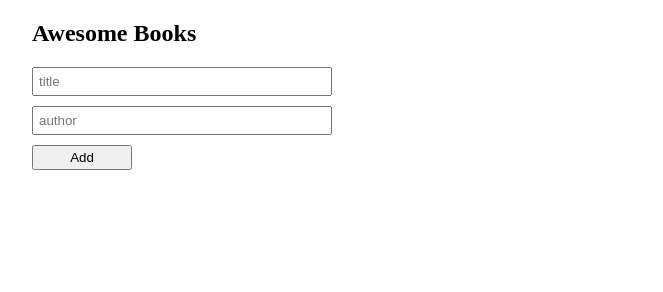
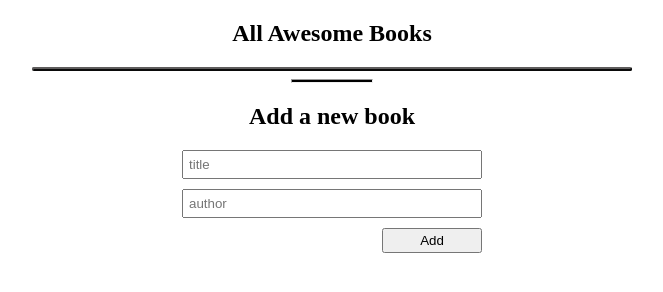
Before and after one commit to PowerLevel9000/Awesome-Books, a website: page index.html in a window 1280 px wide. Shown: the whole page, without its empty margins (308-971 px from the left). Drawn offline with Linux system fonts and the light colour scheme.

Commit message:
layout made as per requirement

```diff
--- a/index.html
+++ b/index.html
@@ -10,16 +10,18 @@
 <body>
     <main>
         <section>
-            <h1>Awesome Books</h1>
+            <h1>All Awesome Books</h1>
             <div class="bookContainer">
 
             </div>
         </section>
+        <hr>
         <section>
+            <h2>Add a new book</h2>
             <form>
                 <input type="text" placeholder="title">
                 <input type="text" placeholder="author">
-                <button class="addBtn">Add</button>
+                <div><button class="addBtn">Add</button></div>
             </form>
         </section>
 
--- a/script.js
+++ b/script.js
@@ -2,12 +2,13 @@ const bookContainer = document.querySelector('.bookContainer');
 const books = JSON.parse(localStorage.getItem('books')) || [];
 books.forEach((book) => {
   bookContainer.innerHTML += `
-  <p>"${book.title}"</p>
-  <p>by ${book.author}</p>
-  <button class="removeBtn" id="${book.id}">Remove</button>
-  <hr>
+  <div class="innerContainer">
+    <p>"${book.title}" by ${book.author}</p>
+    <button class="removeBtn" id="${book.id}">Remove</button>
+  </div>
 `;
 });
+
 const addBook = () => {
   const formData = document.querySelectorAll('input');
   const title = formData[0].value;
--- a/style.css
+++ b/style.css
@@ -3,8 +3,16 @@ body {
   margin: 0 auto;
 }
 
+h1,
+h2 {
+  text-align: center;
+}
+
 hr {
-  margin-bottom: 20px;
+  width: 80px;
+  align-items: center;
+  height: 2px;
+  background-color: black;
 }
 
 form {
@@ -12,6 +20,7 @@ form {
   flex-direction: column;
   width: 50%;
   gap: 10px;
+  margin: 0 auto;
 }
 
 form input {
@@ -21,4 +30,25 @@ form input {
 button {
   width: 100px;
   padding: 3px;
+  height: fit-content;
 }
+
+form div {
+  text-align: right;
+}
+
+.bookContainer {
+  border: 2px outset rgb(95, 93, 93);
+  border-radius: 5px;
+}
+
+.innerContainer {
+  display: flex;
+  justify-content: space-between;
+  align-items: baseline;
+  padding: 0 5px;
+}
+
+.innerContainer:nth-child(odd) {
+  background-color: rgb(231, 227, 227);
+}
```
